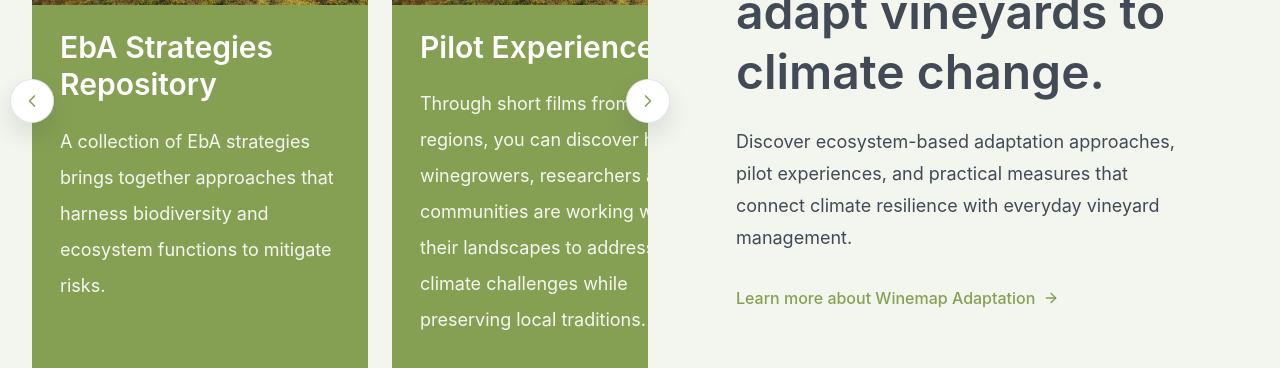
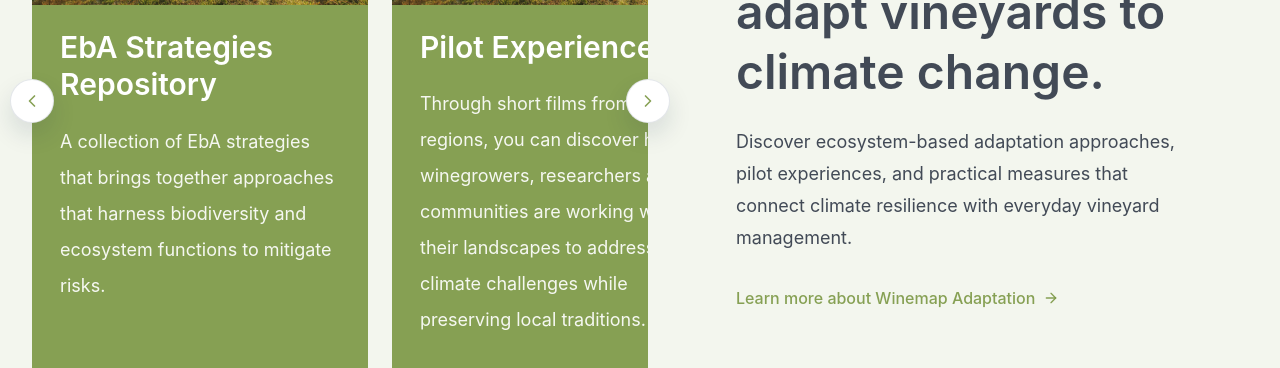
Before and after one commit to Eurac-Research/winemap, a Next.js app: page / in a window 1280 px wide. Shown: the part 1520-1888 px from the top of the page. Built offline with nearby package versions, Linux system fonts and the light colour scheme.

Commit message:
fix typo

```diff
--- a/src/content/main-areas.tsx
+++ b/src/content/main-areas.tsx
@@ -74,7 +74,7 @@ export const mainAreas: MainArea[] = [
         label: "EbA Strategies Repository ->",
         href: "/adaptation/eba-strategies",
         description:
-          "A collection of EbA strategies brings together approaches that harness biodiversity and ecosystem functions to mitigate risks.",
+          "A collection of EbA strategies that brings together approaches that harness biodiversity and ecosystem functions to mitigate risks.",
       },
       {
         label: "Pilot Experiences ->",
```
